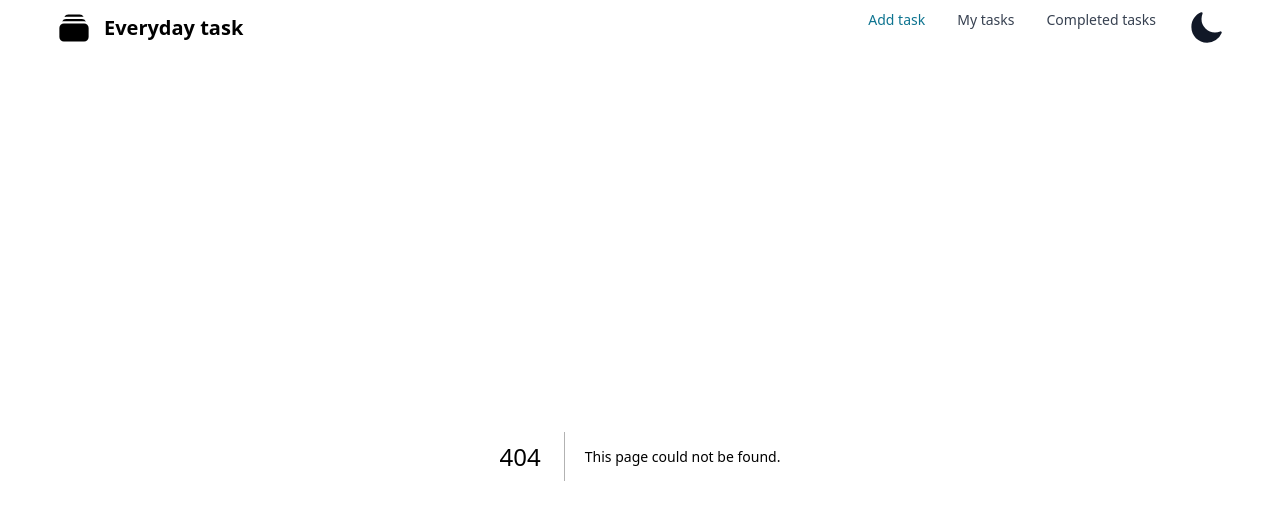
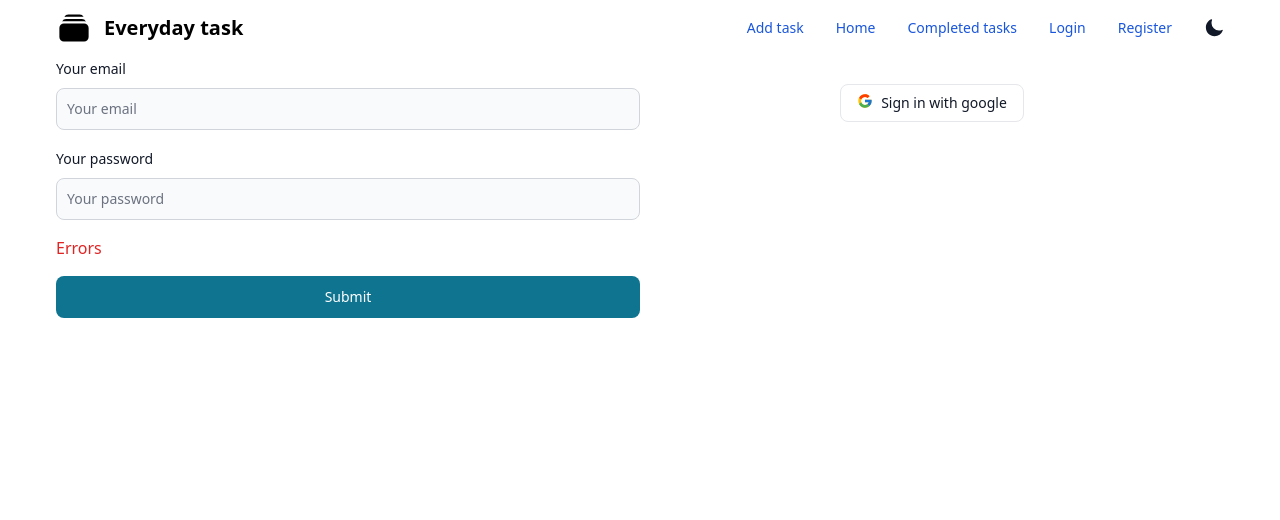
Before and after one commit to ashrafcse3/next-everyday-task, a Next.js app: page /login in a window 1280 px wide. Before the commit this address had no page. Shown: the top 520 px of the page. Built offline with nearby package versions, Linux system fonts and the light colour scheme.

Commit message:
navbar error validatedomnesting(...): <a> fixed

```diff
--- a/components/shared/Nav1.js
+++ b/components/shared/Nav1.js
@@ -2,30 +2,34 @@ import { Navbar } from "flowbite-react";
 import { useTheme } from "next-themes";
 import { RectangleStackIcon, SunIcon, MoonIcon } from "@heroicons/react/24/solid";
 import Link from "next/link";
-import { useEffect, useState } from "react";
+import { useContext, useEffect, useState } from "react";
+import { AuthContext } from "../../contexts/AuthProvider";
 
 const Nav1 = () => {
     const { systemTheme, theme, setTheme } = useTheme();
     const [mounted, setMounted] = useState(false);
 
+    const { user } = useContext(AuthContext);
+    console.log(user);
+
     useEffect(() => {
         setMounted(true);
     }, [])
 
+    if (!mounted) return null;
     const renderThemeChanger = () => {
-        if (!mounted) return null;
 
         const currentTheme = theme === "system" ? systemTheme : theme;
 
         if (currentTheme === "dark") {
             return (
-                <SunIcon className="h-6 sm:h-9 text-yellow-500 " role="button" onClick={() => setTheme('light')} />
+                <SunIcon className="h-5 text-yellow-500 " role="button" onClick={() => setTheme('light')} />
             )
         }
 
         else {
             return (
-                <MoonIcon className="h-6 sm:h-9 text-gray-900 " role="button" onClick={() => setTheme('dark')} />
+                <MoonIcon className="h-5 text-gray-900 " role="button" onClick={() => setTheme('dark')} />
             )
         }
     };
@@ -45,21 +49,25 @@ const Nav1 = () => {
                 <Navbar.Toggle />
                 <Navbar.Collapse className="flex justify-center items-center">
                     <Link href="/addtask">
-                        <Navbar.Link
+                        {/* <Navbar.Link
                             active={true}
                         >
-                            Add task
-                        </Navbar.Link>
+
+                        </Navbar.Link> */}
+                        <span className="block py-2 pl-3 pr-4 text-white bg-blue-700 rounded md:bg-transparent md:text-blue-700 md:p-0 dark:text-white" aria-current="page">Add task</span>
+
                     </Link>
                     <Link href="/mytasks">
-                        <Navbar.Link>
-                            My tasks
-                        </Navbar.Link>
+                        <span className="block py-2 pl-3 pr-4 text-white bg-blue-700 rounded md:bg-transparent md:text-blue-700 md:p-0 dark:text-white" aria-current="page">Home</span>
                     </Link>
                     <Link href="/completedtasks">
-                        <Navbar.Link>
-                            Completed tasks
-                        </Navbar.Link>
+                        <span className="block py-2 pl-3 pr-4 text-white bg-blue-700 rounded md:bg-transparent md:text-blue-700 md:p-0 dark:text-white" aria-current="page">Completed tasks</span>
+                    </Link>
+                    <Link href="/login">
+                        <span className="block py-2 pl-3 pr-4 text-white bg-blue-700 rounded md:bg-transparent md:text-blue-700 md:p-0 dark:text-white" aria-current="page">Login</span>
+                    </Link>
+                    <Link href="/register">
+                        <span className="block py-2 pl-3 pr-4 text-white bg-blue-700 rounded md:bg-transparent md:text-blue-700 md:p-0 dark:text-white" aria-current="page">Register</span>
                     </Link>
                     {renderThemeChanger()}
                 </Navbar.Collapse>
--- /dev/null
+++ b/contexts/AuthProvider.js
@@ -0,0 +1,27 @@
+import { createContext } from "react";
+import { createUserWithEmailAndPassword, getAuth } from "firebase/auth";
+import { app } from "../firebase/firebase.init";
+
+export const AuthContext = createContext();
+
+const auth = getAuth(app);
+
+const AuthProvider = ({ children }) => {
+
+    const signUpUser = (email, password) => {
+        return createUserWithEmailAndPassword(auth, email, password);
+    }
+
+    const authValues = {
+        user: 'ashraf',
+        signUpUser,
+    };
+
+    return (
+        <AuthContext.Provider value={authValues}>
+            {children}
+        </AuthContext.Provider>
+    );
+};
+
+export default AuthProvider;
--- /dev/null
+++ b/firebase/firebase.init.js
@@ -0,0 +1,17 @@
+// Import the functions you need from the SDKs you need
+import { initializeApp } from "firebase/app";
+// TODO: Add SDKs for Firebase products that you want to use
+// https://firebase.google.com/docs/web/setup#available-libraries
+
+// Your web app's Firebase configuration
+const firebaseConfig = {
+    apiKey: process.env.NEXT_PUBLIC_FIREBASE_apiKey,
+    authDomain: process.env.NEXT_PUBLIC_FIREBASE_authDomain,
+    projectId: process.env.NEXT_PUBLIC_FIREBASE_projectId,
+    storageBucket: process.env.NEXT_PUBLIC_FIREBASE_storageBucket,
+    messagingSenderId: process.env.NEXT_PUBLIC_FIREBASE_messagingSenderId,
+    appId: process.env.NEXT_PUBLIC_FIREBASE_appId,
+};
+
+// Initialize Firebase
+export const app = initializeApp(firebaseConfig);
--- a/package.json
+++ b/package.json
@@ -11,12 +11,14 @@
   "dependencies": {
     "@heroicons/react": "^2.0.13",
     "@next/font": "13.1.1",
+    "firebase": "^9.15.0",
     "flowbite": "^1.5.5",
     "flowbite-react": "^0.3.7",
     "next": "13.1.1",
     "next-themes": "^0.2.1",
     "react": "18.2.0",
     "react-dom": "18.2.0",
+    "react-hook-form": "^7.41.1",
     "react-icons": "^4.7.1"
   },
   "devDependencies": {
--- a/pages/_app.js
+++ b/pages/_app.js
@@ -1,14 +1,15 @@
 import { ThemeProvider } from 'next-themes'
 import Nav1 from '../components/shared/Nav1'
+import AuthProvider from '../contexts/AuthProvider'
 import '../styles/globals.css'
 
 export default function App({ Component, pageProps }) {
   return (
-    <div className='bg-white dark:bg-black'>
-      <ThemeProvider enableSystem={true} attribute='class'>
+    <ThemeProvider enableSystem={true} attribute='class'>
+      <AuthProvider>
         <Nav1 />
         <Component {...pageProps} />
-      </ThemeProvider>
-    </div>
+      </AuthProvider>
+    </ThemeProvider>
   )
 }
--- a/pages/_document.js
+++ b/pages/_document.js
@@ -4,7 +4,7 @@ export default function Document() {
   return (
     <Html lang="en">
       <Head />
-      <body>
+      <body className="bg-white dark:bg-black">
         <Main />
         <NextScript />
       </body>
--- /dev/null
+++ b/pages/login/index.js
@@ -0,0 +1,56 @@
+import { Label, TextInput, Button, ListGroup, Checkbox } from "flowbite-react";
+import { FcGoogle } from 'react-icons/fc';
+
+const index = () => {
+    return (
+        <div className="bg-white text-black dark:bg-black dark:text-white max-w-[1200px] mx-auto px-2 sm:px-4 grid grid-cols-1 md:grid-cols-2 lg:grid-cols-2">
+            <form className="flex flex-col gap-4">
+                <div>
+                    <div className="mb-2 block">
+                        <Label
+                            htmlFor="email1"
+                            value="Your email"
+                        />
+                    </div>
+                    <TextInput
+                        id="email1"
+                        type="email"
+                        placeholder="Your email"
+                        required={true}
+                    />
+                </div>
+                <div>
+                    <div className="mb-2 block">
+                        <Label
+                            htmlFor="password1"
+                            value="Your password"
+                        />
+                    </div>
+                    <TextInput
+                        id="password1"
+                        type="password"
+                        placeholder="Your password"
+                        required={true}
+                    />
+                </div>
+                <div className="flex items-center gap-2 text-red-600">
+                    Errors
+                </div>
+                <Button type="submit">
+                    Submit
+                </Button>
+            </form>
+            <div>
+                <div className="flex justify-center mt-7">
+                    <ListGroup>
+                        <ListGroup.Item icon={FcGoogle}>
+                            Sign in with google
+                        </ListGroup.Item>
+                    </ListGroup>
+                </div>
+            </div>
+        </div>
+    );
+};
+
+export default index;
--- /dev/null
+++ b/pages/register/index.js
@@ -0,0 +1,59 @@
+import { Label, TextInput, Button, ListGroup, Checkbox } from "flowbite-react";
+import { useContext } from "react";
+import { FcGoogle } from 'react-icons/fc';
+import { AuthContext } from "../../contexts/AuthProvider";
+
+const index = () => {
+    const { signUpUser } = useContext(AuthContext);
+    return (
+        <div className="bg-white text-black dark:bg-black dark:text-white max-w-[1200px] mx-auto px-2 sm:px-4 grid grid-cols-1 md:grid-cols-2 lg:grid-cols-2">
+            <form className="flex flex-col gap-4">
+                <div>
+                    <div className="mb-2 block">
+                        <Label
+                            htmlFor="email1"
+                            value="Your email"
+                        />
+                    </div>
+                    <TextInput
+                        id="email1"
+                        type="email"
+                        placeholder="Your email"
+                        required={true}
+                    />
+                </div>
+                <div>
+                    <div className="mb-2 block">
+                        <Label
+                            htmlFor="password1"
+                            value="Your password"
+                        />
+                    </div>
+                    <TextInput
+                        id="password1"
+                        type="password"
+                        placeholder="Your password"
+                        required={true}
+                    />
+                </div>
+                <div className="flex items-center gap-2 text-red-600">
+                    Errors
+                </div>
+                <Button type="submit">
+                    Submit
+                </Button>
+            </form>
+            <div>
+                <div className="flex justify-center mt-7">
+                    <ListGroup>
+                        <ListGroup.Item icon={FcGoogle}>
+                            Sign in with google
+                        </ListGroup.Item>
+                    </ListGroup>
+                </div>
+            </div>
+        </div>
+    );
+};
+
+export default index;
--- a/styles/globals.css
+++ b/styles/globals.css
@@ -81,9 +81,7 @@ body {
 
 body {
   color: rgb(var(--foreground-rgb));
-  background: linear-gradient(to bottom,
-      transparent,
-      rgb(var(--background-end-rgb))) rgb(var(--background-start-rgb));
+
 }
 
 a {
```
Also changed, not shown: 1 other file (tests, documents, lock files or other folders).
